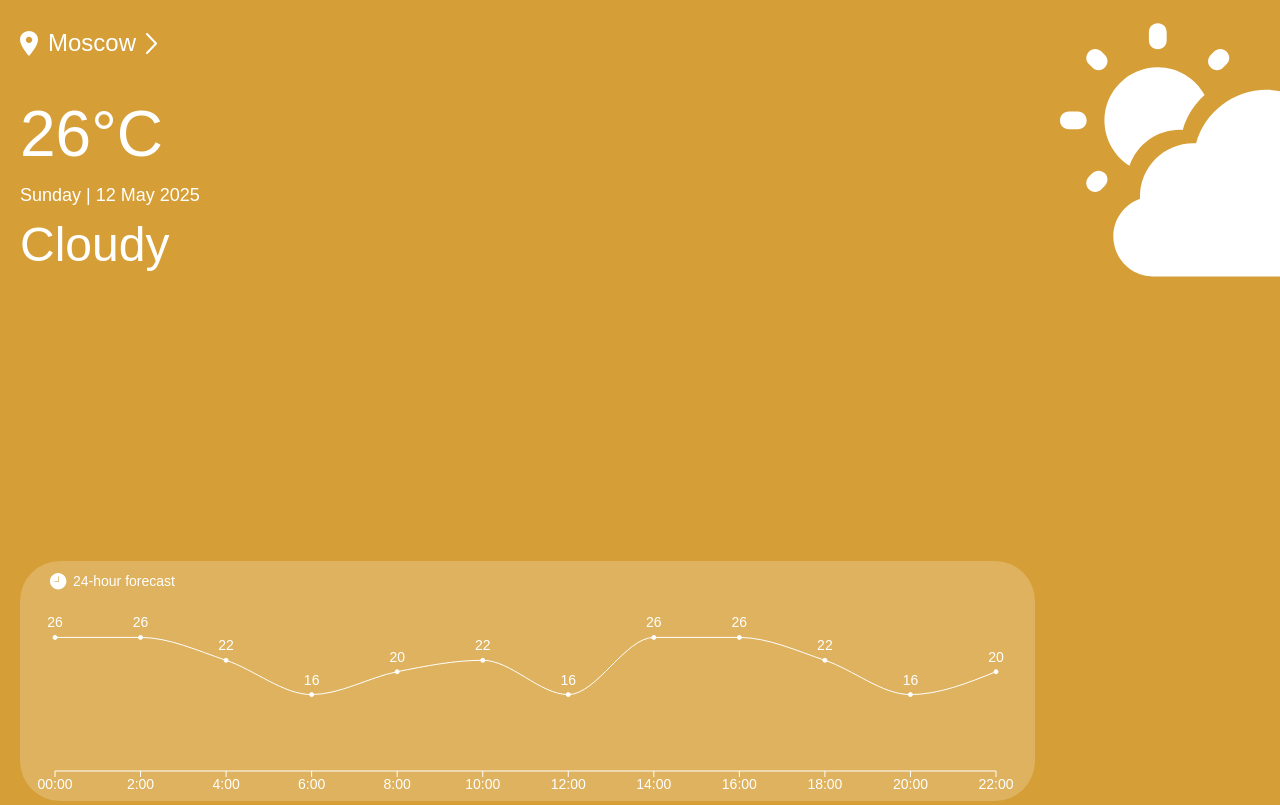
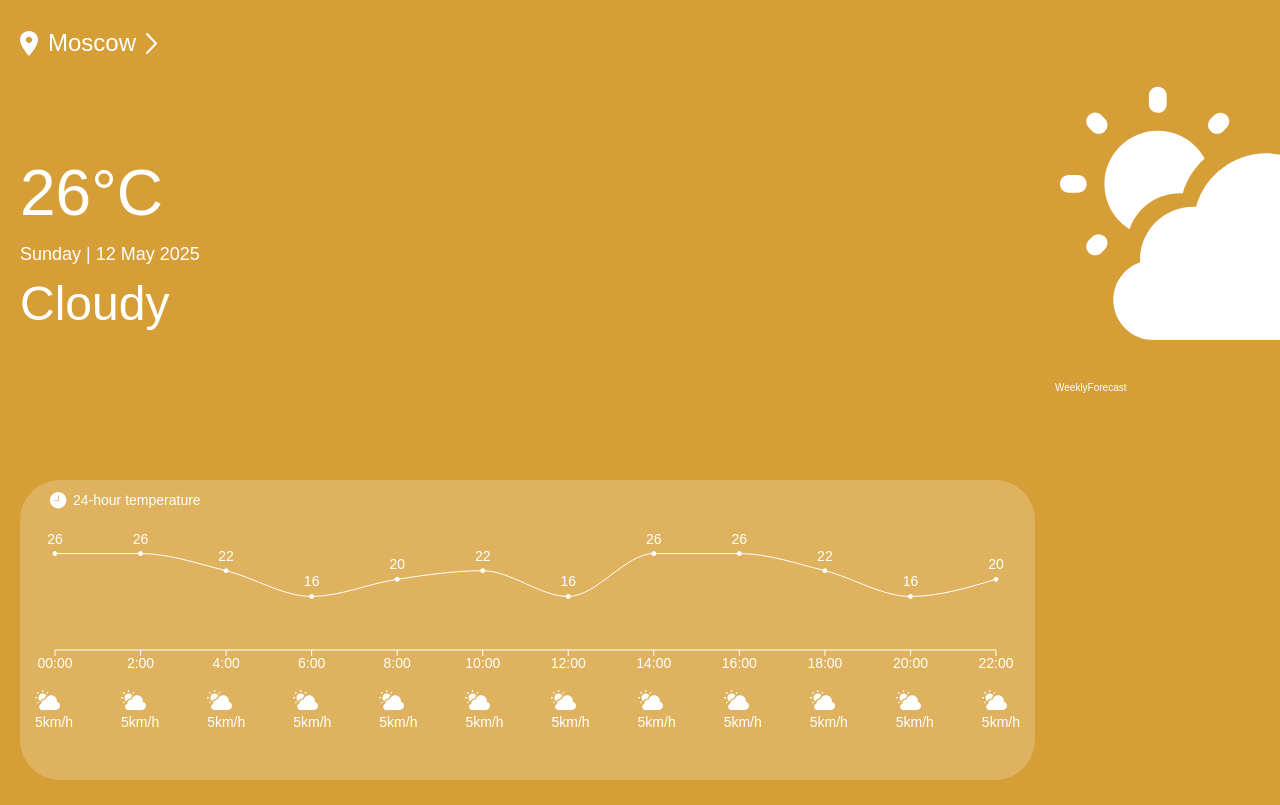
Before and after one commit to CondoR-R/react-weather, a React (Vite) app: page / in a window 1280 px wide. Shown: the top 805 px of the page. Built offline with nearby package versions, Linux system fonts and the light colour scheme.

Commit message:
настройка сетки, импорт иконок

```diff
--- a/src/components/HourlyChart/HourlyChart.module.scss
+++ b/src/components/HourlyChart/HourlyChart.module.scss
@@ -1,6 +1,7 @@
 .chartBox {
   background-color: color-mix(in srgb, var(--color-white) 20%, transparent);
   border-radius: 4rem;
+  position: relative;
 }
 
 .title {
@@ -17,7 +18,22 @@
 
 .chartWrapper {
   width: 100%;
-  height: 19rem;
+  height: 15rem;
   padding-inline: 3rem;
   color: var(--color-white);
+  margin-bottom: 1rem;
 }
+
+.bottomRow {
+  display: flex;
+  justify-content: space-between;
+  width: 100%;
+  padding-inline: 1.5rem;
+
+  .infoBox {
+    font-size: 1.4rem;
+    display: flex;
+    flex-direction: column;
+    row-gap: 0.2rem;
+  }
+}
--- a/src/components/HourlyChart/HourlyChart.tsx
+++ b/src/components/HourlyChart/HourlyChart.tsx
@@ -1,7 +1,8 @@
 import type React from "react";
+import { Line, LineChart, ResponsiveContainer, XAxis, YAxis } from "recharts";
 
 import style from "./HourlyChart.module.scss";
-import { Line, LineChart, ResponsiveContainer, XAxis, YAxis } from "recharts";
+import weatherImages from "../../constants/weather";
 
 interface ForecastBoxProps {
   className?: string;
@@ -9,18 +10,18 @@ interface ForecastBoxProps {
 
 const HourlyChart: React.FC<ForecastBoxProps> = ({ className }) => {
   const forecastData = [
-    { time: "00:00", temp: 26 },
-    { time: "2:00", temp: 26 },
-    { time: "4:00", temp: 22 },
-    { time: "6:00", temp: 16 },
-    { time: "8:00", temp: 20 },
-    { time: "10:00", temp: 22 },
-    { time: "12:00", temp: 16 },
-    { time: "14:00", temp: 26 },
-    { time: "16:00", temp: 26 },
-    { time: "18:00", temp: 22 },
-    { time: "20:00", temp: 16 },
-    { time: "22:00", temp: 20 },
+    { time: "00:00", temp: 26, weather: "cloudy", wind: "5km/h" },
+    { time: "2:00", temp: 26, weather: "cloudy", wind: "5km/h" },
+    { time: "4:00", temp: 22, weather: "cloudy", wind: "5km/h" },
+    { time: "6:00", temp: 16, weather: "cloudy", wind: "5km/h" },
+    { time: "8:00", temp: 20, weather: "cloudy", wind: "5km/h" },
+    { time: "10:00", temp: 22, weather: "cloudy", wind: "5km/h" },
+    { time: "12:00", temp: 16, weather: "cloudy", wind: "5km/h" },
+    { time: "14:00", temp: 26, weather: "cloudy", wind: "5km/h" },
+    { time: "16:00", temp: 26, weather: "cloudy", wind: "5km/h" },
+    { time: "18:00", temp: 22, weather: "cloudy", wind: "5km/h" },
+    { time: "20:00", temp: 16, weather: "cloudy", wind: "5km/h" },
+    { time: "22:00", temp: 20, weather: "cloudy", wind: "5km/h" },
   ];
   return (
     <div className={`${style.chartBox} ${className}`}>
@@ -37,7 +38,7 @@ const HourlyChart: React.FC<ForecastBoxProps> = ({ className }) => {
             fill="white"
           />
         </svg>
-        <span>24-hour forecast</span>
+        <span>24-hour temperature</span>
       </h2>
       <div className={style.chartWrapper}>
         <ResponsiveContainer
@@ -60,6 +61,20 @@ const HourlyChart: React.FC<ForecastBoxProps> = ({ className }) => {
           </LineChart>
         </ResponsiveContainer>
       </div>
+      <div className={style.bottomRow}>
+        {forecastData.map(({ weather, wind }, i) => (
+          <div key={i} className={style.infoBox}>
+            <img
+              src={weatherImages[weather]}
+              className={style.weather}
+              alt={weather}
+              width={25}
+              height={25}
+            />
+            <span className={style.wind}>{wind}</span>
+          </div>
+        ))}
+      </div>
     </div>
   );
 };
--- a/src/components/WeatherIcon/WeatherIcon.module.scss
+++ b/src/components/WeatherIcon/WeatherIcon.module.scss
@@ -1,7 +1,3 @@
 .weather {
   align-self: flex-end;
-
-  svg {
-    width: 32rem;
-  }
 }
--- a/src/components/WeatherIcon/WeatherIcon.tsx
+++ b/src/components/WeatherIcon/WeatherIcon.tsx
@@ -1,46 +1,18 @@
 import type React from "react";
 
 import style from "./WeatherIcon.module.scss";
+import weatherImages from "../../constants/weather";
 
 const WeatherIcon: React.FC = () => {
   return (
     <div className={style.weather}>
-      <svg
-        width="321"
-        height="255"
-        viewBox="0 0 321 255"
-        fill="none"
-        xmlns="http://www.w3.org/2000/svg"
-      >
-        <path
-          d="M45.0292 32.7608L41.5517 29.2833C38.0742 25.8058 32.4567 25.895 29.0683 29.2833L28.9792 29.3725C25.5017 32.85 25.5017 38.4675 28.9792 41.8558L32.4567 45.3333C35.9342 48.8108 41.4625 48.8108 44.94 45.3333L45.0292 45.2442C48.5067 41.8558 48.5067 36.1492 45.0292 32.7608Z"
-          fill="white"
-        />
-        <path
-          d="M17.9225 89.4708H8.8275C3.92333 89.4708 0 93.3942 0 98.2983V98.3875C0 103.292 3.92333 107.215 8.8275 107.215H17.8333C22.8267 107.304 26.75 103.381 26.75 98.4767V98.3875C26.75 93.3942 22.8267 89.4708 17.9225 89.4708Z"
-          fill="white"
-        />
-        <path
-          d="M98.1725 0.75H98.0833C93.09 0.75 89.1667 4.67333 89.1667 9.5775V18.1375C89.1667 23.0417 93.09 26.965 97.9942 26.965H98.0833C103.077 27.0542 107 23.1308 107 18.2267V9.5775C107 4.67333 103.077 0.75 98.1725 0.75Z"
-          fill="white"
-        />
-        <path
-          d="M167.188 29.3725C163.71 25.895 158.093 25.895 154.615 29.2833L151.138 32.7608C147.66 36.2383 147.66 41.8558 151.138 45.2442L151.227 45.3333C154.704 48.8108 160.322 48.8108 163.71 45.3333L167.188 41.8558C170.665 38.3783 170.665 32.85 167.188 29.3725Z"
-          fill="white"
-        />
-        <path
-          d="M98.0833 44.8875C68.5692 44.8875 44.5833 68.8733 44.5833 98.3875C44.5833 117.519 54.6613 134.327 69.7904 143.786C77.0297 122.814 96.9432 107.75 120.375 107.75C121.297 107.75 122.214 107.773 123.124 107.819C126.987 94.1113 134.723 82.0263 145.076 72.8207C135.996 56.1882 118.342 44.8875 98.0833 44.8875Z"
-          fill="white"
-        />
-        <path
-          d="M28.9792 167.403C32.4567 170.88 38.0742 170.88 41.5517 167.403L45.0292 163.925C48.5067 160.448 48.4175 154.83 45.0292 151.442L44.94 151.353C41.4625 147.875 35.845 147.875 32.3675 151.353L28.89 154.83C25.5017 158.397 25.5017 163.925 28.9792 167.403Z"
-          fill="white"
-        />
-        <path
-          d="M93.625 254.875H267.5C297.047 254.875 321 230.922 321 201.375C321 176.281 303.724 155.223 280.417 149.445C280.72 146.734 280.875 143.979 280.875 141.188C280.875 100.56 247.94 67.625 207.312 67.625C173.615 67.625 145.209 90.2827 136.499 121.194C135.589 121.148 134.672 121.125 133.75 121.125C104.203 121.125 80.25 145.078 80.25 174.625C80.25 175.384 80.2658 176.14 80.2971 176.892C64.6881 182.387 53.5 197.262 53.5 214.75C53.5 236.91 71.4646 254.875 93.625 254.875Z"
-          fill="white"
-        />
-      </svg>
+      <img
+        src={weatherImages["cloudy"]}
+        className={style.weather}
+        alt={"cloudy"}
+        width={320}
+        height={320}
+      />
     </div>
   );
 };
--- /dev/null
+++ b/src/components/WeeklyForecast/WeeklyForecast.tsx
@@ -0,0 +1,11 @@
+import type React from "react";
+
+interface WeeklyForecastProps {
+  className?: string;
+}
+
+const WeeklyForecast: React.FC<WeeklyForecastProps> = ({ className }) => {
+  return <div className={`${className}`}>WeeklyForecast</div>;
+};
+
+export default WeeklyForecast;
--- /dev/null
+++ b/src/constants/weather.tsx
@@ -0,0 +1,7 @@
+import cloudy from "../assets/cloudy.svg";
+
+const weatherImages: {
+  [key: string]: string;
+} = { cloudy };
+
+export default weatherImages;
--- a/src/parentComponents/ForecastBox/ForecastBox.module.scss
+++ b/src/parentComponents/ForecastBox/ForecastBox.module.scss
@@ -2,12 +2,16 @@
   display: grid;
 
   grid-template-columns: repeat(4, 1fr);
-  grid-template-rows: repeat(2, 24rem);
+  grid-template-rows: repeat(4, 10rem);
 
-  gap: 2rem;
+  column-gap: 2rem;
 }
 
 .chart {
   grid-column: 1 / 4;
-  grid-row: 2 / -1;
+  grid-row: 2 / 5;
 }
+
+.weekly {
+  grid-column: 4 / 5;
+}
--- a/src/parentComponents/ForecastBox/ForecastBox.tsx
+++ b/src/parentComponents/ForecastBox/ForecastBox.tsx
@@ -2,11 +2,13 @@ import type React from "react";
 
 import style from "./ForecastBox.module.scss";
 import HourlyChart from "../../components/HourlyChart/HourlyChart";
+import WeeklyForecast from "../../components/WeeklyForecast/WeeklyForecast";
 
 const ForecastBox: React.FC = () => {
   return (
     <div className={style.box}>
       <HourlyChart className={style.chart} />
+      <WeeklyForecast className={style.weekly} />
     </div>
   );
 };
```
Also changed, not shown: src/assets/clock.svg (deleted), src/assets/cloudy.svg (added), src/components/WeeklyForecast/WeeklyForecast.module.scss (added).
